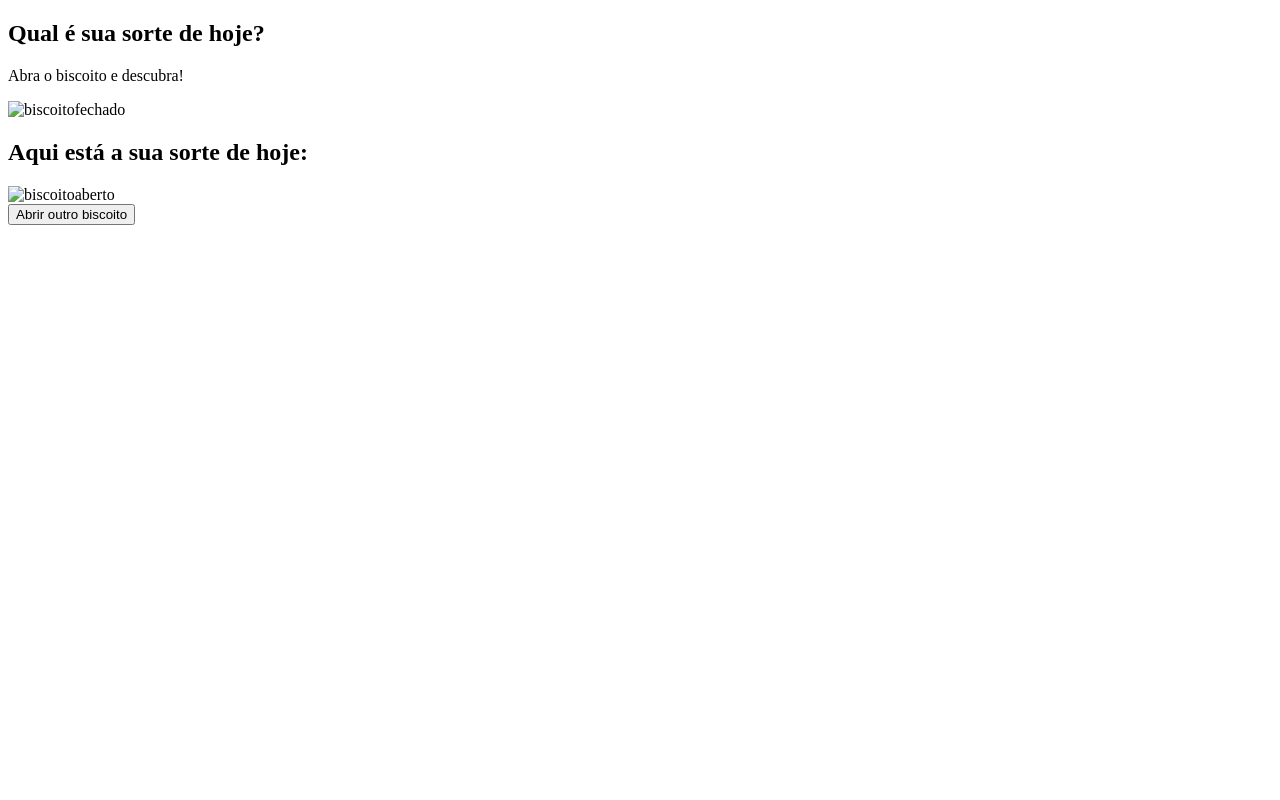
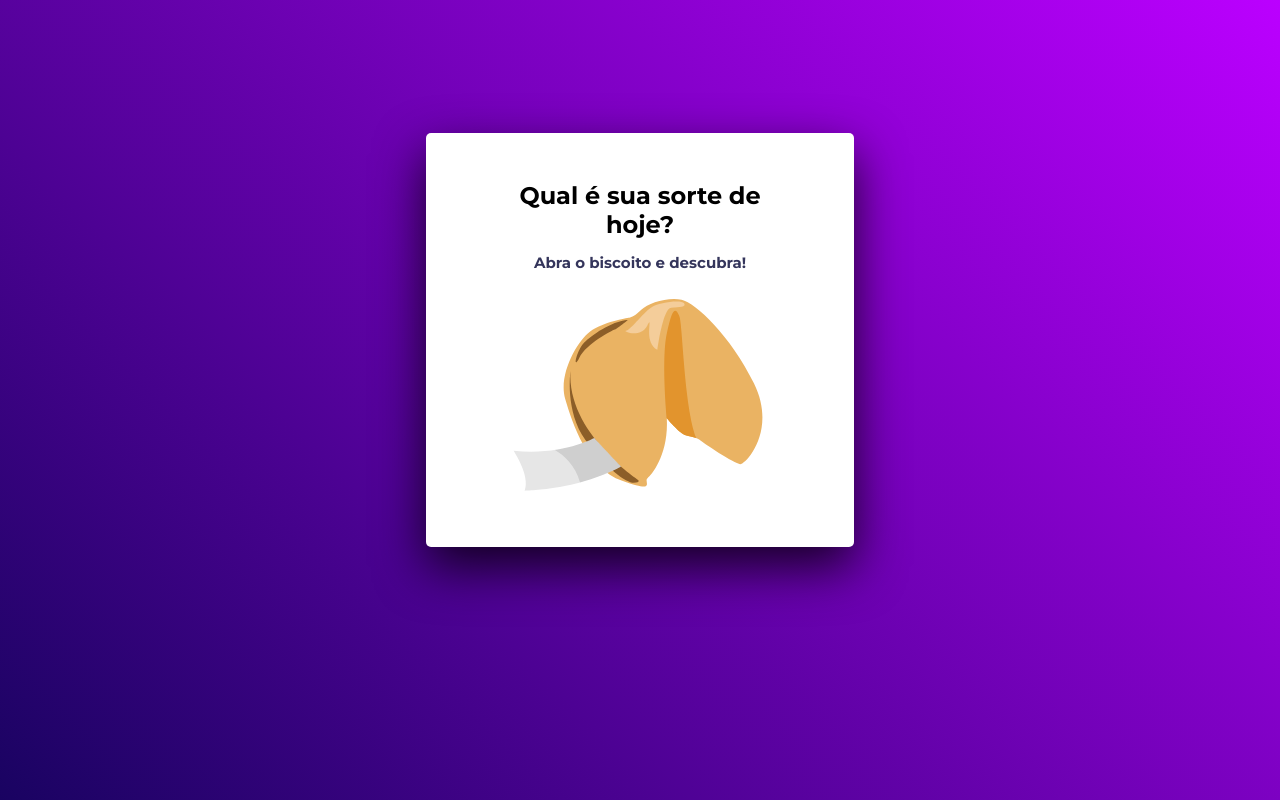
Before and after one commit to eduardonakao/biscoitoDaSorte, a plain HTML site: page index.html in a window 1280 px wide. Drawn offline with Linux system fonts and the light colour scheme; the site is published under a folder, as on GitHub Pages, so addresses that start at the root find nothing.

Commit message:
alterando nome do arquivo JS

```diff
--- a/index.html
+++ b/index.html
@@ -4,7 +4,7 @@
     <meta charset="UTF-8">
     <meta name="viewport" content="width=device-width, initial-scale=1.0">
     <title>Biscoito da Sorte</title>
-    <link rel="stylesheet" href="/style.css">
+    <link rel="stylesheet" href="./style.css">
     <link rel="preconnect" href="https://fonts.googleapis.com">
     <link rel="preconnect" href="https://fonts.gstatic.com" crossorigin>
     <link href="https://fonts.googleapis.com/css2?family=DM+Sans:wght@400;700&family=Dancing+Script&family=Montserrat:wght@700&display=swap" rel="stylesheet">
@@ -17,7 +17,7 @@
             <p>Abra o biscoito e descubra!</p>
 
             <div id="biscoitoFechado">
-                <img src="/img/biscoitofechado.svg" alt="biscoitofechado">
+                <img src="./img/biscoitofechado.svg" alt="biscoitofechado">
             </div>
         </section>
 
@@ -29,13 +29,13 @@
             </div>
 
             <div id="biscoitoAberto">
-                <img src="/img/biscoitoaberto.svg" alt="biscoitoaberto">
+                <img src="./img/biscoitoaberto.svg" alt="biscoitoaberto">
             </div>
 
             <button>Abrir outro biscoito</button>
         </section>
     </main>
 
-    <script src="/main.js"></script>
+    <script src="./script.js"></script>
 </body>
 </html>
```
Also changed, not shown: script.js (renamed from main.js).
